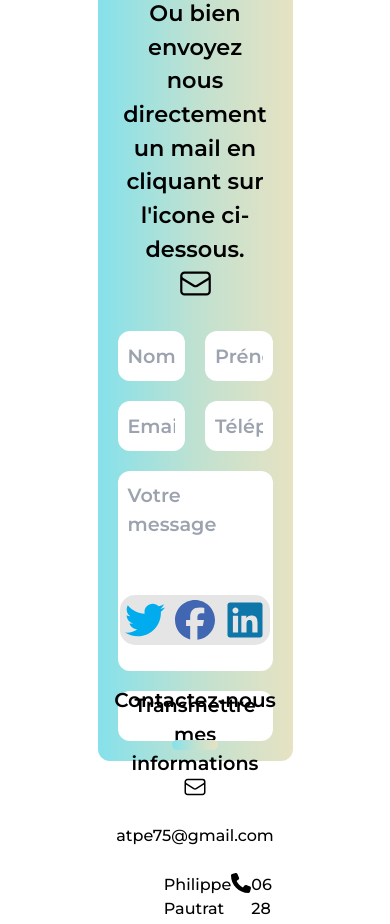
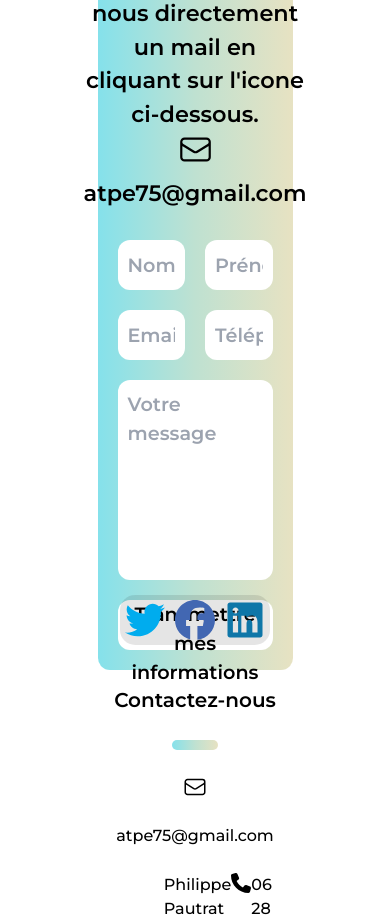
Before and after one commit to Matsuel/ATPE, a Next.js app: page /contact in a window 390 px wide. Shown: the part 860-1784 px from the top of the page. Built offline with nearby package versions, Linux system fonts and the light colour scheme.

Commit message:
copy phone number to clipboard on click and email

```diff
--- a/src/Components/Footer/index.tsx
+++ b/src/Components/Footer/index.tsx
@@ -89,7 +89,7 @@ const Footer = ({ }: FooterProps) => {
 
                 <div className={styles.Footer_Contacts_Email}>
                     <a href={`mailto:${email}`}><Image src={MailSvg} alt="mail" /></a>
-                    <p className={styles.Footer_ContactEmail}>{email}</p>
+                    <p className={styles.Footer_ContactEmail} onClick={() => { navigator.clipboard.writeText(email) }}>{email}</p>
                 </div>
 
                 <div className={styles.Footer_Contacts_Persons}>
--- a/src/Components/Footer/style.module.scss
+++ b/src/Components/Footer/style.module.scss
@@ -85,6 +85,7 @@
                 font-weight: 500;
                 color: #000;
                 margin-bottom: 25px;
+                cursor: pointer;
             }
         }
 
--- a/src/pages/contact.tsx
+++ b/src/pages/contact.tsx
@@ -33,6 +33,9 @@ const Contact = ({ }: ContactProps) => {
                         <a href="mailto:atpe75@gmail.com" className={styles.ContactMail}>
                             <Image src={Mail} alt="Mail" width={35} height={35} />
                         </a>
+                        <p className={styles.ContactMail} onClick={() => { navigator.clipboard.writeText("atpe75@gmail.com")}}>
+                            atpe75@gmail.com
+                        </p>
                     </div>
                     <div className={styles.ContactFormNames}>
                         <input type="text" placeholder="Nom" className={styles.ContactFormInput} maxLength={50} />
--- a/src/styles/Contact.module.scss
+++ b/src/styles/Contact.module.scss
@@ -55,6 +55,11 @@
             display: flex;
             justify-content: center;
             margin-bottom: 10px;
+            color: #000;
+            font-family: 'Montserrat', sans-serif;
+            font-weight: 600;
+            font-size: 1.4rem;
+            cursor: pointer;
         }
 
         .ContactForm{
```
